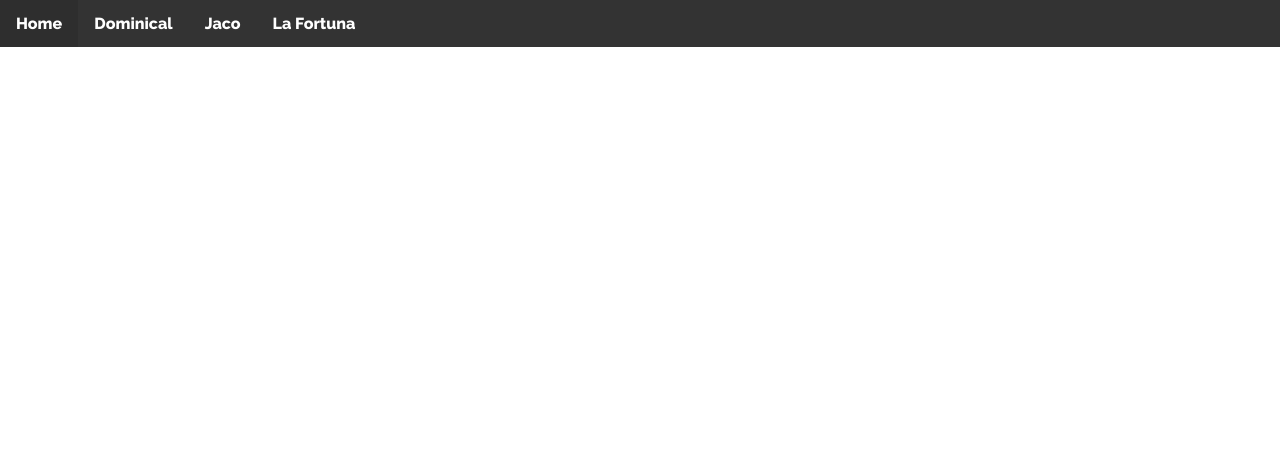
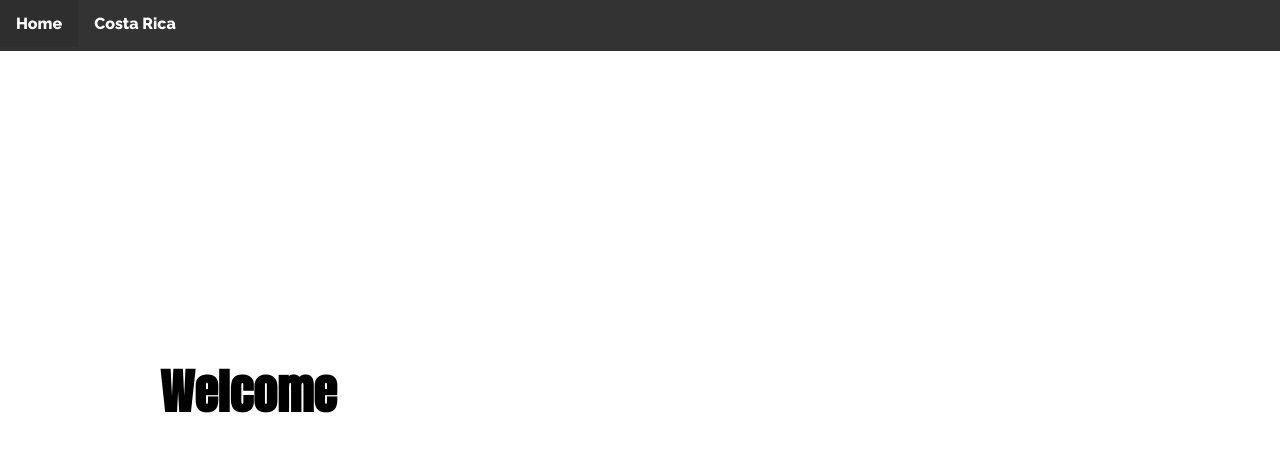
Before and after one commit to annaharbour/react-travel-blog, a React (Create React App) app: page / in a window 1280 px wide. Shown: the top 452 px of the page. Built offline with nearby package versions, Linux system fonts and the light colour scheme.

Commit message:
New navbar with dropdown

```diff
--- a/src/App.css
+++ b/src/App.css
@@ -24,13 +24,16 @@ h1 {
 
 }
 
-
 /* Navbar container */
 .navbar {
   margin: 0;
-  overflow: hidden;
+  overflow: visible; /* Change to visible to allow the dropdown to be visible */
   background-color: #333;
   font-family: 'Raleway', sans-serif;
+}
+
+.navbar a:hover {
+  background-color: rgba(0,0,0,0.1); /* Black background with opacity */
 }
 
 /* Links inside the navbar */
@@ -43,9 +46,41 @@ h1 {
   text-decoration: none;
 }
 
-.navbar a:hover {
-  background-color: rgba(0,0,0,0.1); /* Black background with opacity */
+/* Dropdown container */
+.dropdown {
+  position: relative; /* Position relative for proper child positioning */
+  display: inline-block;
 }
+
+/* Dropdown content */
+.dropdown-content {
+  background-color: #333;
+  display: none;
+  position: absolute;
+  top: 100%;
+  left: 0;
+  z-index: 1;
+}
+
+/* Show the dropdown menu on hover */
+.dropdown:hover .dropdown-content {
+  display: block;
+}
+
+/* Style for dropdown links */
+.dropdown-content a {
+  float: none;
+  display: block;
+  color: white;
+  padding: 14px 16px;
+  text-decoration: none;
+}
+
+.dropdown-content a:hover {
+  background-color: rgba(0,0,0,0.1);
+}
+
+
 
 .article-link {
   font-size: 5px;
@@ -98,6 +133,10 @@ h1 {
 
 .la-fortuna {
   background-image: url('../public/media/lafortuna/bg-lafortuna.jpeg');
+}
+
+.home {
+  background-image: url('');
 }
 
 .text-container p {
--- a/src/App.js
+++ b/src/App.js
@@ -7,6 +7,7 @@ import PuraVida from './components/PuraVida';
 import Layout from './components/Layout';
 import Article from './components/Article';
 import articles from './data/articles'
+import Home from './components/Home';
 
 function App() {
   return (
@@ -22,10 +23,11 @@ function App() {
               </>
             }
           >
+              <Route path='/' element={< Home/> }>Home</Route>
               <Route path='/CostaRica' element={< PuraVida/> }>Costa Rica</Route>
-              <Route path='Dominical' element={<Dominical />}>Dominical</Route>
-              <Route path='Jaco' element={<Jaco />}>Jaco</Route>
-              <Route path='LaFortuna' element={<LaFortuna />}>La Fortuna</Route>
+              <Route path='/Dominical' element={<Dominical />}>Dominical</Route>
+              <Route path='/Jaco' element={<Jaco />}>Jaco</Route>
+              <Route path='/LaFortuna' element={<LaFortuna />}>La Fortuna</Route>
               {articles.map((article) => (
           <Route
             key={article.title}
--- /dev/null
+++ b/src/components/Home.js
@@ -0,0 +1,23 @@
+import React from 'react'
+
+function Home({backgroundImage}) {
+  const pageStyle = {
+    backgroundImage: backgroundImage
+
+  }
+
+  return (
+
+    <div className="home background-container" style={pageStyle}>
+
+    <div className="low-opacity text-container">
+        <h1>Welcome</h1>
+		<p>
+
+        </p>
+    </div>
+    </div>
+  )
+}
+
+export default Home
--- a/src/components/Layout.js
+++ b/src/components/Layout.js
@@ -1,15 +1,45 @@
-import React from 'react'
-import { Link } from 'react-router-dom'
+// import React from 'react'
+// import { Link } from 'react-router-dom'
+
+// function Layout() {
+//   return (
+//     <div className='navbar'>
+//         <Link to='/'>Home</Link>
+//         <Link to='/Dominical'>Dominical</Link>
+//         <Link to='/Jaco'>Jaco</Link>
+//         <Link to='/LaFortuna'>La Fortuna</Link>
+//     </div>
+//   )
+// }
+
+// export default Layout
+
+import React, { useState } from 'react';
+import { Link } from 'react-router-dom';
 
 function Layout() {
+  const [showDropdown, setShowDropdown] = useState(false);
+
+  // Toggle the dropdown menu
+  const toggleDropdown = () => {
+    setShowDropdown(!showDropdown);
+  };
+
   return (
-    <div className='navbar'>
-        <Link to='/'>Home</Link>
-        <Link to='/Dominical'>Dominical</Link>
-        <Link to='/Jaco'>Jaco</Link>
-        <Link to='/LaFortuna'>La Fortuna</Link>
+    <div className="navbar">
+      <Link to="/">Home</Link>
+      <div className="dropdown" onMouseEnter={toggleDropdown} onMouseLeave={toggleDropdown}>
+        <Link to="/CostaRica">Costa Rica</Link>
+        {showDropdown && (
+          <div className="dropdown-content">
+            <Link to="/Dominical">Dominical</Link>
+            <Link to="/Jaco">Jaco</Link>
+            <Link to="/LaFortuna">La Fortuna</Link>
+          </div>
+        )}
+      </div>
     </div>
-  )
+  );
 }
 
-export default Layout
+export default Layout;
```
